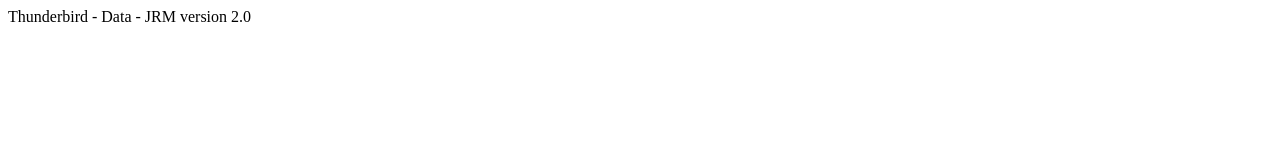
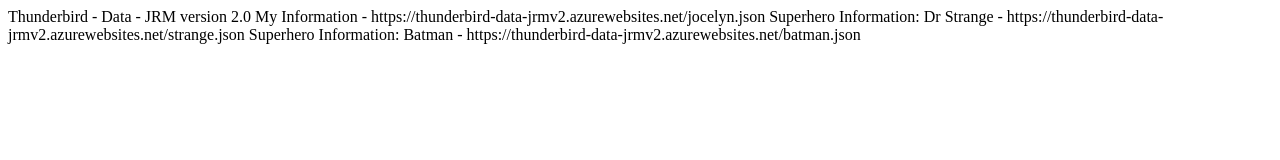
Before and after one commit to delta-jrm/thunderbird-data-jrm, a plain HTML site: page index.html in a window 1280 px wide. Drawn offline with Linux system fonts and the light colour scheme.

Commit message:
change index

```diff
--- a/index.html
+++ b/index.html
@@ -3,5 +3,11 @@
 <body>
 Thunderbird - Data - JRM
 version 2.0
+
+My Information - https://thunderbird-data-jrmv2.azurewebsites.net/jocelyn.json
+
+Superhero Information: Dr Strange - https://thunderbird-data-jrmv2.azurewebsites.net/strange.json
+
+Superhero Information: Batman - https://thunderbird-data-jrmv2.azurewebsites.net/batman.json
 </body>
 </html>
```
